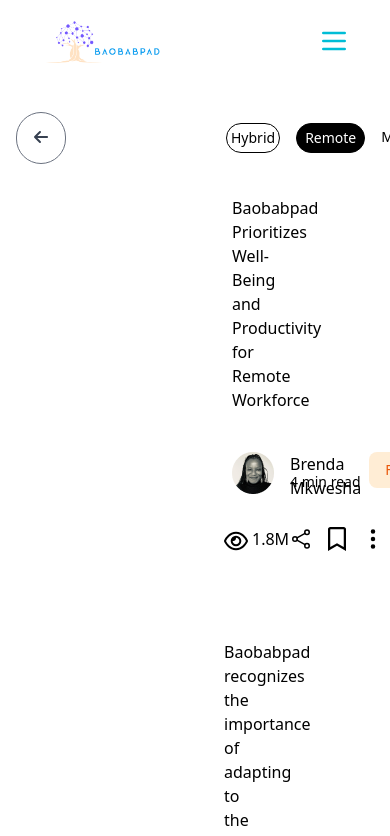
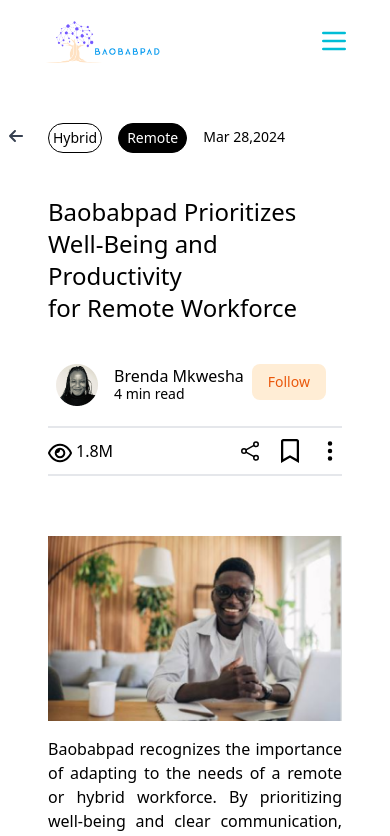
Before and after one commit to baobabpad-pilot/baobabpad_frontend_v0, a Next.js app: page /Article in a window 390 px wide. Shown: the top 836 px of the page. Built offline with nearby package versions, Linux system fonts and the light colour scheme.

Commit message:
updated Article page

```diff
--- a/src/pages/Article.tsx
+++ b/src/pages/Article.tsx
@@ -13,47 +13,56 @@ const Article = () => {
         <div className="min-h-screen">
             <Layout>
                 {/* Top section*/}
-                <section className="w-[700px]  py-6 flex h-[100px]">
-                    <div className="  ml-4 rounded-full border text-gray-700 border-gray-500 p-4 hover hover:bg-gray-300"><FaArrowLeft/> </div>
-
-                    <div className="flex gap-4 ml-[10rem] my-auto">
-                    <button  className="border border-black p-1  text-sm rounded-[1rem] hover:bg-[#00BDD6] hover:text-white hover:border-none">Hybrid</button>
-                    <button className="border border-black px-2  text-sm  rounded-[1rem] bg-black text-white hover:bg-white hover:text-black">Remote</button>
+                <section className="w-[700px]  py-6 flex  h-[100px] ">
+                    <div className="hidden md:flex ml-4 rounded-full border text-gray-700 border-gray-500 p-4 hover hover:bg-gray-500 hover:text-white"><FaArrowLeft/> </div>
+                    <div className=" lg:hidden md:hidden  text-gray-700  p-2 mt-2 hover hover:text-[#00bdd6]"><FaArrowLeft/> </div>
+                    <div className="flex gap-4 lg:ml-[10rem] md:ml-[8rem] ml-4 my-auto">
+                    <button  className="border border-black p-1  text-sm rounded-[1rem] hover:bg-gray-500 hover:text-white ">Hybrid</button>
+                    <button className="border border-black px-2  text-sm  rounded-[1rem] bg-black text-white hover:bg-gray-500 ">Remote</button>
                     <p className="text-sm mt-1 font-medium">Mar 28,2024</p>
                     </div>
                 </section>
-                <h1 className="font-medium  md:text-3xl mx-[14rem] p-2 sm:text-sm">
+                <h1 className="font-medium  md:text-3xl text-2xl lg:mx-[14rem] md:mx-[5rem] mx-[3rem] py-2 ">
                  Baobabpad Prioritizes Well-Being and Productivity <br />for Remote Workforce
                 </h1>
                 {/* section 2*/}
-                <section className="flex h-[50px] ml-[14rem] py-6">
+                <section className="flex h-[50px] lg:ml-[14rem] md:ml-[5rem] mx-[3rem] py-6">
                     <img src="image1.png" alt="image1" className="my-auto p-2"/>
                     <div className="grid grid-rows-2 gap-5">
                         <h2 className="font-medium p-2">Brenda Mkwesha</h2>
                         <p className="text-sm p-2 ">4 min read</p>
                     </div>
-                    <button className=" px-4 py-2 my-auto mt-2 text-sm  rounded-[0.5rem] bg-orange-100 text-orange-600 hover:bg-white hover:text-black">Follow</button>
+                    <button className=" px-4 py-2 my-auto mt-2 text-sm  rounded-[0.5rem] bg-orange-100 text-orange-600 hover:bg-orange-300 hover:text-">Follow</button>
 
 
                 </section>
 
                  {/* section 3*/}
-                 <section className=" border-h-[3px] border-t-2 border-b-2 h-[50px] my-11 mx-[14rem] flex justify-between ">
+                 <section className=" border-h-[3px] border-t-2 border-b-2 h-[50px] my-11 lg:mx-[14rem] md:mx-[5rem] mx-[3rem] flex justify-between ">
                     <div className=" flex gap-1 align-left my-auto">
-                    <FaRegEye className="mt-1 text-2xl"/>
+                    <a href="#" className="hover:text-[#00bdd6] mt-1 text-2xl">
+                    <FaRegEye/>
+                    </a>
                     <p className=" my-auto  ">1.8M</p>
                     </div>
-                    <div className="flex gap-3  text-2xl my-auto">
+
+                    <div className="flex gap-4  text-2xl my-auto">
+                    <a href="#" className=" hover:text-[#00bdd6]">
                     <IoShareSocialOutline />
+                    </a>
+                    <a href="#" className="hover:text-[#00bdd6]">
                     <FaRegBookmark />
+                    </a>
+                    <a href="#" className="hover:text-[#00bdd6]">
                     <BsThreeDotsVertical />
+                    </a>
 
                     </div>
 
                  </section>
 
                  {/* section 4*/}
-                 <section className="mx-[14rem] py-4 text-justify">
+                 <section className="lg:mx-[14rem] md:mx-[5rem]  mx-[3rem] py-4 text-justify">
                     <img src="image2.png" className="w-full" alt="image2 " />
                     <div>
                         <p className="text-justify py-4">
@@ -122,10 +131,10 @@ const Article = () => {
 
                  </section>
 
-                  {/* section 5*/}
-                  <section className="my-6 ml-[8rem] mr-4">
-                    <h2 className="font-medium py-4 text-2xl mb-4"> Recommend to you</h2>
-                    <div className="flex md:gap-20 sm:gap-8 ">
+                  {/* section 5,for cards*/}
+                  <section className="my-6 lg:ml-[8rem] ml-[3rem] mr-5">
+                    <h2 className="font-medium py-4 text-2xl mb-4 "> Recommend to you</h2>
+                    <div className="hidden md:flex md:gap-20 sm:gap-8 ">
                         <div className=" bg-gray-100 w-[250px] rounded-sm shadow-sm  hover:scale-105 duration-300 ">
                             <img src="image4.png" className="w-full " alt="/" />
                             <p className="p-2 text-sm h-11"> Baobabpad Virtual Workshops </p>
@@ -139,16 +148,30 @@ const Article = () => {
                             <p className="p-2 text-sm "> Fight or flight - [E12]: Negative vs. Positive Motivation  </p>
                         </div>
                         <div className=" bg-gray-400 text-white rounded-full my-auto p-2 text-2xl hover hover:bg-gray-700">
+                            <MdOutlinePlayArrow />
+                        </div>
+                    </div>
+
+                    {/* part of card for small size */}
+                    <div className="grid grid-cols-2 gap-8 lg:hidden md:hidden">
+
+                        <div className=" bg-gray-100 w-[200px] rounded-sm shadow-sm  hover:scale-105 duration-300 ">
+                            <img src="image4.png" className="w-full " alt="/" />
+                            <p className="p-2 text-sm h-11"> Baobabpad Virtual Workshops </p>
+                        </div>
+                        <div className=" bg-gray-100 w-[191px] rounded-sm shadow-sm  hover:scale-105 duration-300 ">
+                            <img src="image5.png" className="w-full" alt="/" />
+                            <p className="p-2 text-sm h-11"> Mental and Physical Holistic Welln=being  </p>
+                        </div>
+                        <div className=" bg-gray-100 w-[200px] rounded-sm shadow-sm hover:scale-105 duration-300 ">
+                            <img src="image6.png" className="w-full " alt="/" />
+                            <p className="p-2 text-sm "> Fight or flight - [E12]: Negative vs. Positive Motivation  </p>
+                        </div>
+                        <div className=" bg-gray-400 text-white  rounded-full my-auto mx-auto text-2xl hover hover:bg-gray-700 justify-center p-5">
                             <MdOutlinePlayArrow /></div>
 
                     </div>
                   </section>
-
-
-
-
-
-
 
             </Layout>
 
```
